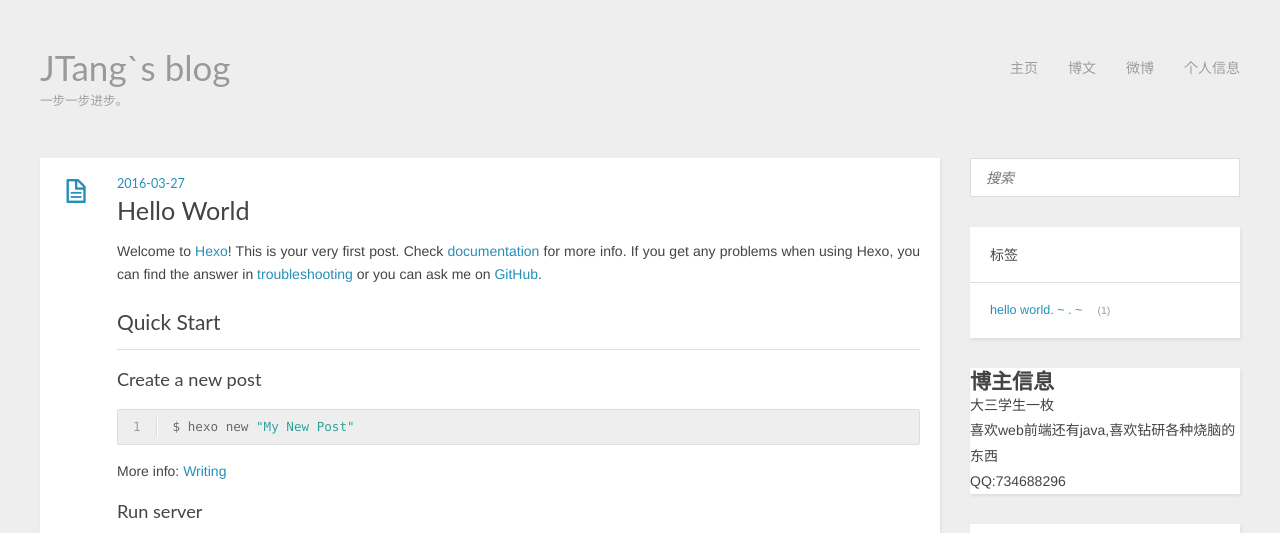
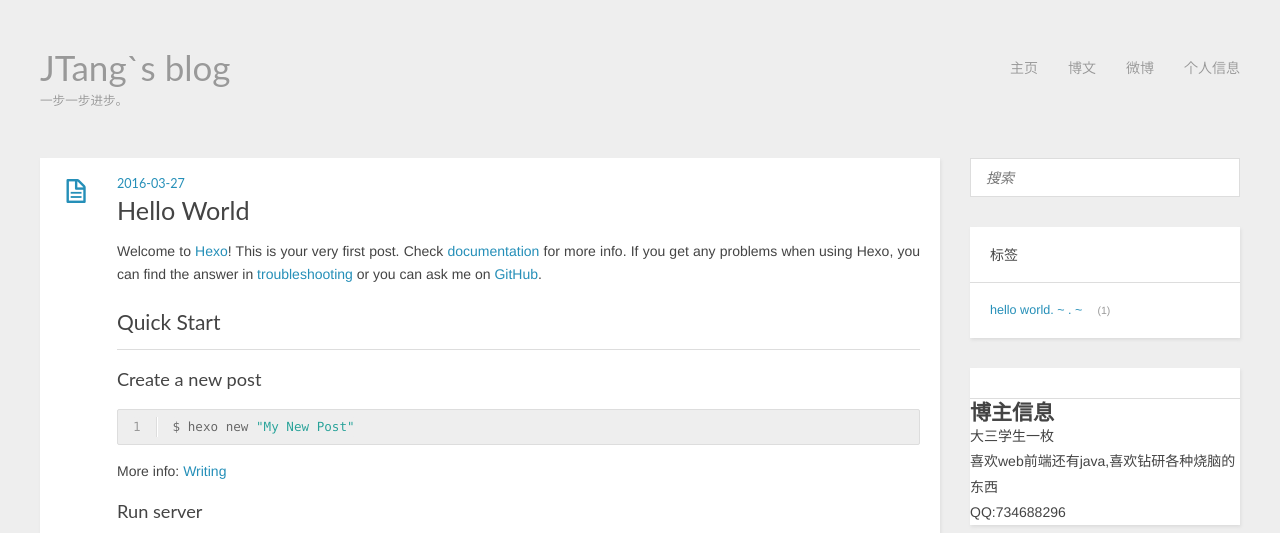
Before and after one commit to wjtang/wjtang.github.io, a plain HTML site: page 2016/03/27/hello-world/index.html in a window 1280 px wide. Shown: the top 533 px of the page. Drawn offline with nearby package versions, Linux system fonts and the light colour scheme.

Commit message:
Site updated: 2016-03-29 22:29:55

```diff
--- a/2016/03/27/hello-world/index.html
+++ b/2016/03/27/hello-world/index.html
@@ -121,7 +121,7 @@
 
 
   <div class="widget">
-  <h3 calss="title"></h3>
+  <h3 class="title"></h3>
     <div class="message">
     <h2> 博主信息</h2>
     <p> 大三学生一枚</p>
```
Also changed, not shown: 2016/03/28/my-new-post/index.html (+1 -1 lines), archives/2016/03/index.html (+1 -1 lines), archives/2016/index.html (+1 -1 lines), archives/index.html (+1 -1 lines), index.html (+1 -1 lines), tags/hello-world/index.html (+1 -1 lines).
